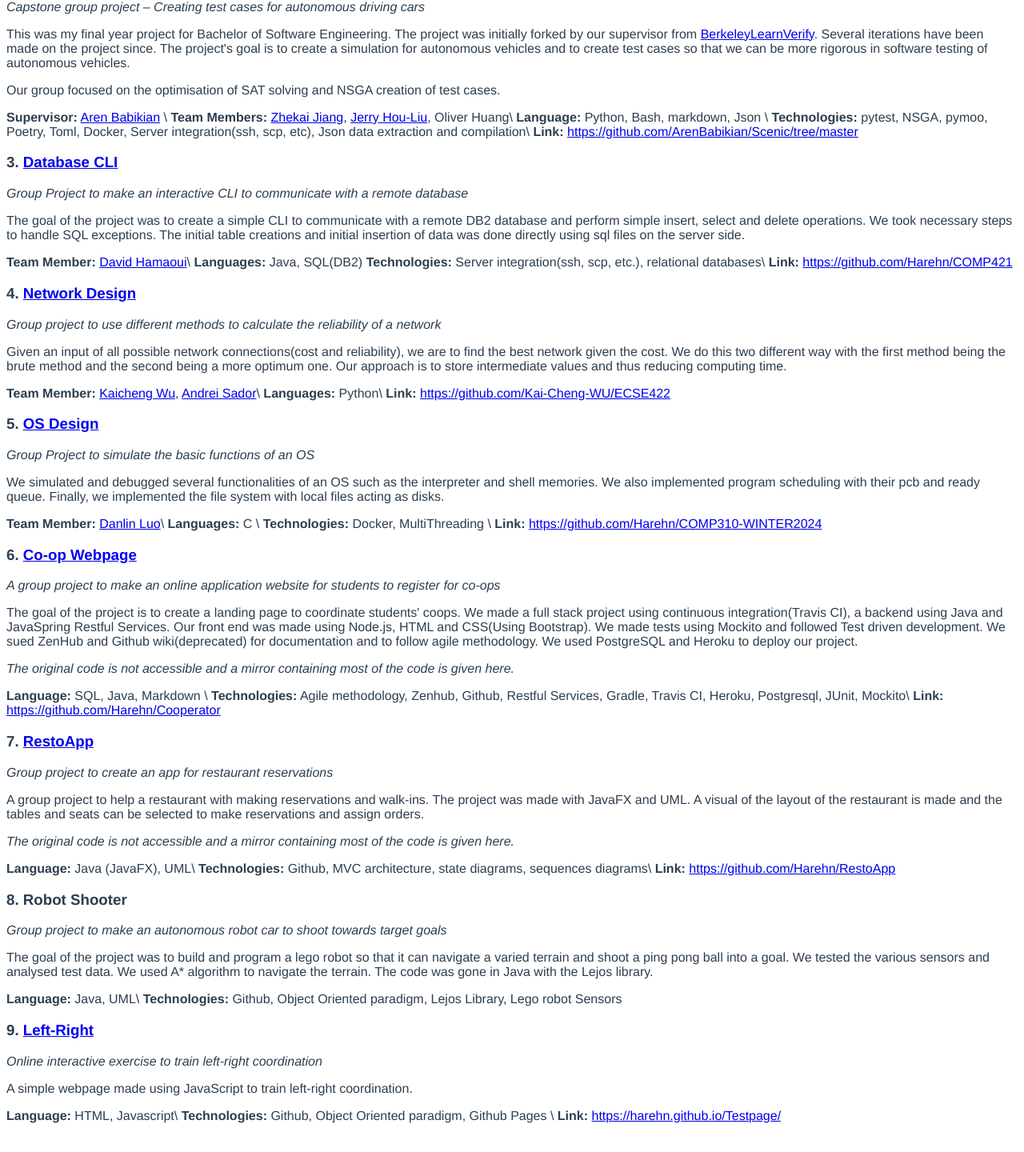
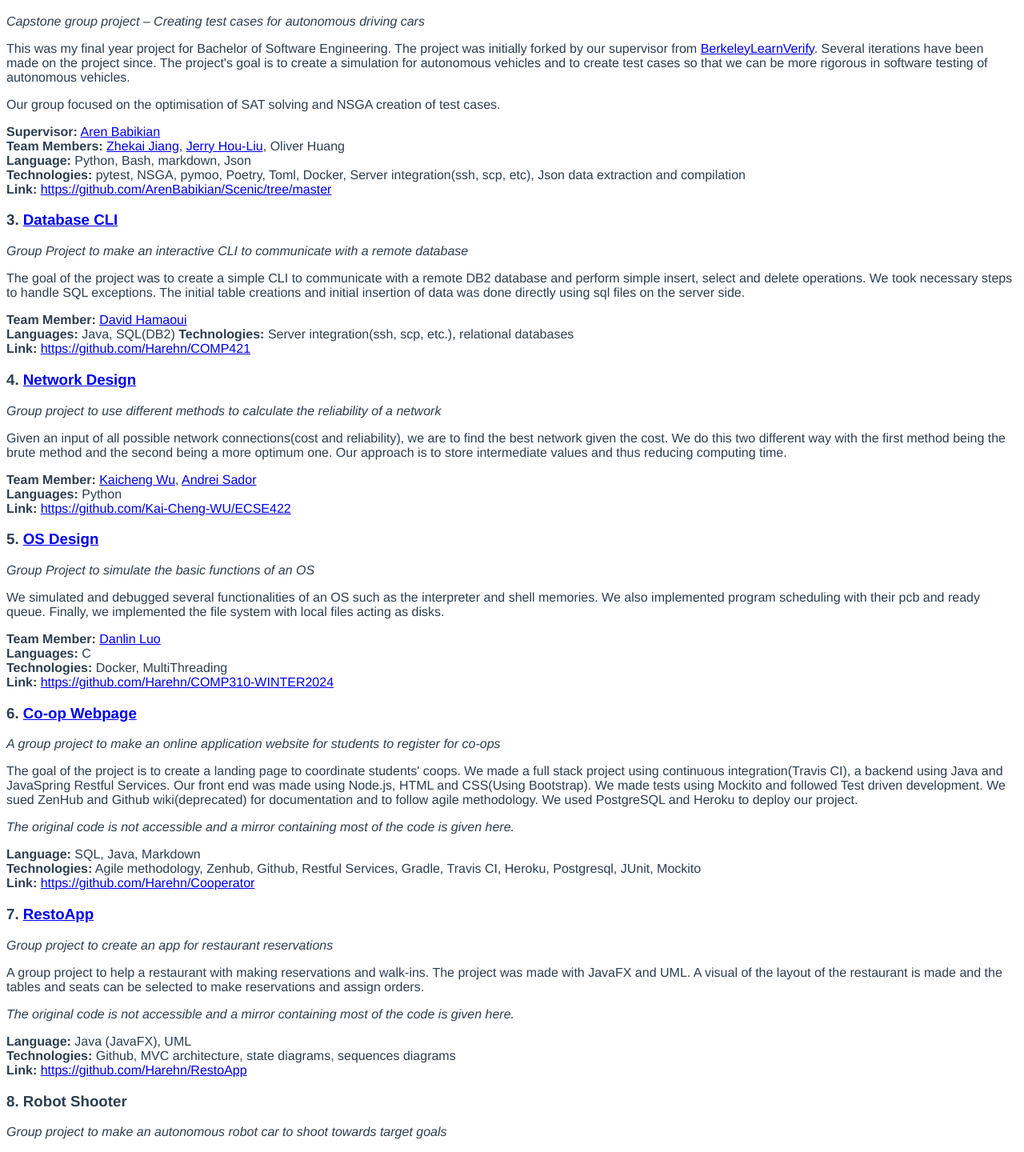
Before and after one commit to Harehn/Personal-Website, a Vue app: page /projects in a window 1280 px wide. Shown: the part 573-2013 px from the top of the page at 80% size. Built offline with nearby package versions, Linux system fonts and the light colour scheme.

Commit message:
Corrected small mistakes

```diff
--- a/src/views/ProjectsView.vue
+++ b/src/views/ProjectsView.vue
@@ -33,7 +33,7 @@
 </tr>
 </tbody>
 </table>
-<h3 id="1-basics-https-github-com-harehn-basics-">1. <a href="https://github.com/Harehn/Basics">Basics</a></h3>
+<h3 id="1-basics">1. <a href="https://github.com/Harehn/Basics">Basics</a></h3>
 <p><em>A personal project that demonstrates the basics of a programming language</em></p>
 <p>I have created this project to act as a cheatsheet for the languages I know.
 This makes it easy to refer back to what I know and also makes sure I have a basic grasp on a language.
@@ -41,47 +41,47 @@ The basics include Variable Types, Objects, Type Casting, Comments, Arithmetics,
 Logic Flow(IfElse, While/for loop etc.), Printing, User Input (Console and interactive),
 Randomness, File IO and (Higher Order) Functions. I will occasionally add more depending on the language.</p>
 <p>I also intend to add some sorting and miscellaneous code to these branches, so I can refer to them easily.</p>
-<p><strong>Languages(So Far):</strong> Python, Java, Ocaml, C, JavaScript\
+<p><strong>Languages(So Far):</strong> Python, Java, Ocaml, C, JavaScript<br>
 <strong>Link:</strong> <a href="https://github.com/Harehn/Basics">https://github.com/Harehn/Basics</a> </p>
-<h3 id="2-scenic-https-github-com-arenbabikian-scenic-tree-master-">2. <a href="https://github.com/ArenBabikian/Scenic/tree/master">Scenic</a></h3>
+<h3 id="2-scenic">2. <a href="https://github.com/ArenBabikian/Scenic/tree/master">Scenic</a></h3>
 <p><em>Capstone group project – Creating test cases for autonomous driving cars</em></p>
 <p>This was my final year project for Bachelor of Software Engineering.
 The project was initially forked by our supervisor from <a href="https://github.com/BerkeleyLearnVerify/Scenic">BerkeleyLearnVerify</a>.
 Several iterations have been made on the project since. The project&#39;s goal is to create a simulation for autonomous vehicles
 and to create test cases so that we can be more rigorous in software testing of autonomous vehicles.</p>
 <p>Our group focused on the optimisation of SAT solving and NSGA creation of test cases. </p>
-<p><strong>Supervisor:</strong> <a href="https://github.com/ArenBabikian">Aren Babikian</a> \
-<strong>Team Members:</strong> <a href="https://github.com/zhekai-jiang">Zhekai Jiang</a>, <a href="https://github.com/JryHL">Jerry Hou-Liu</a>, Oliver Huang\
-<strong>Language:</strong> Python, Bash, markdown, Json \
-<strong>Technologies:</strong> pytest, NSGA, pymoo, Poetry, Toml, Docker, Server integration(ssh, scp, etc), Json data extraction and compilation\
+<p><strong>Supervisor:</strong> <a href="https://github.com/ArenBabikian">Aren Babikian</a> <br>
+<strong>Team Members:</strong> <a href="https://github.com/zhekai-jiang">Zhekai Jiang</a>, <a href="https://github.com/JryHL">Jerry Hou-Liu</a>, Oliver Huang<br>
+<strong>Language:</strong> Python, Bash, markdown, Json <br>
+<strong>Technologies:</strong> pytest, NSGA, pymoo, Poetry, Toml, Docker, Server integration(ssh, scp, etc), Json data extraction and compilation <br>
 <strong>Link:</strong> <a href="https://github.com/ArenBabikian/Scenic/tree/master">https://github.com/ArenBabikian/Scenic/tree/master</a></p>
-<h3 id="3-database-cli-https-github-com-harehn-comp421-">3. <a href="https://github.com/Harehn/COMP421">Database CLI</a></h3>
+<h3 id="3-database-cli">3. <a href="https://github.com/Harehn/COMP421">Database CLI</a></h3>
 <p><em>Group Project to make an interactive CLI to communicate with a remote database</em></p>
 <p>The goal of the project was to create a simple CLI to communicate with a remote DB2 database and perform
 simple insert, select and delete operations. We took necessary steps to handle SQL exceptions.
 The initial table creations and initial insertion of data was done directly using sql files on the server side.</p>
-<p><strong>Team Member:</strong> <a href="https://github.com/davidham96">David Hamaoui</a>\
+<p><strong>Team Member:</strong> <a href="https://github.com/davidham96">David Hamaoui</a><br>
 <strong>Languages:</strong> Java, SQL(DB2)
-<strong>Technologies:</strong> Server integration(ssh, scp, etc.), relational databases\
+<strong>Technologies:</strong> Server integration(ssh, scp, etc.), relational databases<br>
 <strong>Link:</strong> <a href="https://github.com/Harehn/COMP421">https://github.com/Harehn/COMP421</a></p>
-<h3 id="4-network-design-https-github-com-kai-cheng-wu-ecse422-">4. <a href="https://github.com/Kai-Cheng-WU/ECSE422">Network Design</a></h3>
+<h3 id="4-network-design">4. <a href="https://github.com/Kai-Cheng-WU/ECSE422">Network Design</a></h3>
 <p><em>Group project to use different methods to calculate the reliability of a network</em></p>
 <p>Given an input of all possible network connections(cost and reliability), we are to find the best network given the cost.
 We do this two different way with the first method being the brute method and the second being a more optimum one.
 Our approach is to store intermediate values and thus reducing computing time.</p>
-<p><strong>Team Member:</strong> <a href="https://github.com/Kai-Cheng-WU">Kaicheng Wu</a>, <a href="https://github.com/andrei-sandor">Andrei Sador</a>\
-<strong>Languages:</strong> Python\
+<p><strong>Team Member:</strong> <a href="https://github.com/Kai-Cheng-WU">Kaicheng Wu</a>, <a href="https://github.com/andrei-sandor">Andrei Sador</a><br>
+<strong>Languages:</strong> Python<br>
 <strong>Link:</strong> <a href="https://github.com/Kai-Cheng-WU/ECSE422">https://github.com/Kai-Cheng-WU/ECSE422</a></p>
-<h3 id="5-os-design-https-github-com-harehn-comp310-winter2024-">5. <a href="https://github.com/Harehn/COMP310-WINTER2024">OS Design</a></h3>
+<h3 id="5-os-design">5. <a href="https://github.com/Harehn/COMP310-WINTER2024">OS Design</a></h3>
 <p><em>Group Project to simulate the basic functions of an OS</em></p>
 <p>We simulated and debugged several functionalities of an OS such as the interpreter and shell memories.
 We also implemented program scheduling with their pcb and ready queue.
 Finally, we implemented the file system with local files acting as disks.</p>
-<p><strong>Team Member:</strong> <a href="https://github.com/dluo6">Danlin Luo</a>\
-<strong>Languages:</strong> C \
-<strong>Technologies:</strong> Docker, MultiThreading \
+<p><strong>Team Member:</strong> <a href="https://github.com/dluo6">Danlin Luo</a><br>
+<strong>Languages:</strong> C <br>
+<strong>Technologies:</strong> Docker, MultiThreading <br>
 <strong>Link:</strong> <a href="https://github.com/Harehn/COMP310-WINTER2024">https://github.com/Harehn/COMP310-WINTER2024</a></p>
-<h3 id="6-co-op-webpage-https-github-com-harehn-cooperator-">6. <a href="https://github.com/Harehn/Cooperator">Co-op Webpage</a></h3>
+<h3 id="6-co-op-webpage">6. <a href="https://github.com/Harehn/Cooperator">Co-op Webpage</a></h3>
 <p><em>A group project to make an online application website for students to register for co-ops</em></p>
 <p>The goal of the project is to create a landing page to coordinate students&#39; coops.
 We made a full stack project using continuous integration(Travis CI), a backend using Java and JavaSpring Restful Services.
@@ -89,28 +89,28 @@ Our front end was made using Node.js, HTML and CSS(Using Bootstrap). We made tes
 We sued ZenHub and Github wiki(deprecated) for documentation and to follow agile methodology.
 We used PostgreSQL and Heroku to deploy our project. </p>
 <p><em>The original code is not accessible and a mirror containing most of the code is given here.</em></p>
-<p><strong>Language:</strong> SQL, Java, Markdown \
-<strong>Technologies:</strong> Agile methodology, Zenhub, Github, Restful Services, Gradle, Travis CI, Heroku, Postgresql, JUnit, Mockito\
+<p><strong>Language:</strong> SQL, Java, Markdown <br>
+<strong>Technologies:</strong> Agile methodology, Zenhub, Github, Restful Services, Gradle, Travis CI, Heroku, Postgresql, JUnit, Mockito<br>
 <strong>Link:</strong> <a href="https://github.com/Harehn/Cooperator">https://github.com/Harehn/Cooperator</a></p>
-<h3 id="7-restoapp-https-github-com-harehn-restoapp-">7. <a href="https://github.com/Harehn/RestoApp">RestoApp</a></h3>
+<h3 id="7-restoapp">7. <a href="https://github.com/Harehn/RestoApp">RestoApp</a></h3>
 <p><em>Group project to create an app for restaurant reservations</em></p>
 <p>A group project to help a restaurant with making reservations and walk-ins. The project was made with JavaFX and UML.
 A visual of the layout of the restaurant is made and the tables and seats can be selected to make reservations and assign orders.</p>
 <p><em>The original code is not accessible and a mirror containing most of the code is given here.</em></p>
-<p><strong>Language:</strong> Java (JavaFX), UML\
-<strong>Technologies:</strong> Github, MVC architecture, state diagrams, sequences diagrams\
+<p><strong>Language:</strong> Java (JavaFX), UML<br>
+<strong>Technologies:</strong> Github, MVC architecture, state diagrams, sequences diagrams<br>
 <strong>Link:</strong> <a href="https://github.com/Harehn/RestoApp">https://github.com/Harehn/RestoApp</a></p>
 <h3 id="8-robot-shooter">8. Robot Shooter</h3>
 <p><em>Group project to make an autonomous robot car to shoot towards target goals</em></p>
 <p>The goal of the project was to build and program a lego robot so that it can navigate a varied terrain and shoot a ping pong ball into a goal.
 We tested the various sensors and analysed test data. We used A* algorithm to navigate the terrain. The code was gone in Java with the Lejos library.</p>
-<p><strong>Language:</strong> Java, UML\
+<p><strong>Language:</strong> Java, UML<br>
 <strong>Technologies:</strong> Github, Object Oriented paradigm, Lejos Library, Lego robot Sensors</p>
-<h3 id="9-left-right-https-harehn-github-io-testpage-">9. <a href="https://harehn.github.io/Testpage/">Left-Right</a></h3>
+<h3 id="9-left-right">9. <a href="https://harehn.github.io/Testpage/">Left-Right</a></h3>
 <p><em>Online interactive exercise to train left-right coordination</em></p>
 <p>A simple webpage made using JavaScript to train left-right coordination.</p>
 <p><strong>Language:</strong> HTML, Javascript\
-<strong>Technologies:</strong> Github, Object Oriented paradigm, Github Pages \
+<strong>Technologies:</strong> Github, Object Oriented paradigm, Github Pages <br>
 <strong>Link:</strong> <a href="https://harehn.github.io/Testpage/">https://harehn.github.io/Testpage/</a></p>
   </div>
 
```
